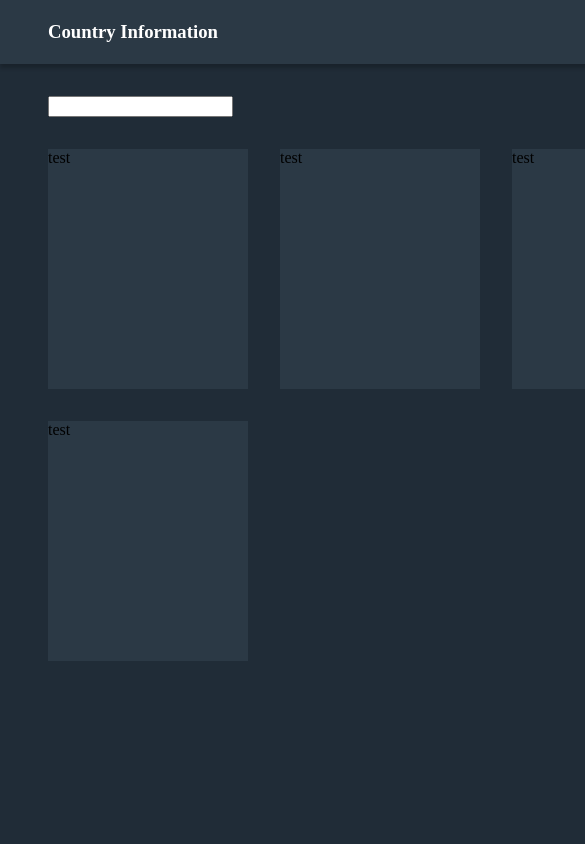
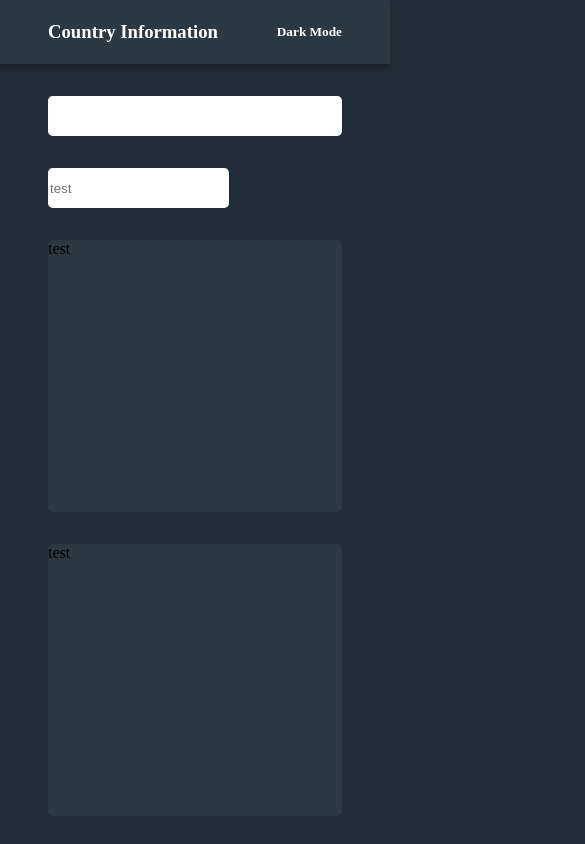
Before and after one commit to Scynes/country-lookup, a SvelteKit app: page / in a window 390 px wide. Shown: the top 844 px of the page, 585 px wide, since content can reach past the window. Built offline with nearby package versions, Linux system fonts and the light colour scheme.

Commit message:
wip-landing: inputs for search and region, refactored grid

```diff
--- a/public/style.css
+++ b/public/style.css
@@ -52,6 +52,10 @@
     align-items: center;
 }
 
+.flex.wrap {
+    flex-wrap: wrap;
+}
+
 .grid {
     display: grid;
 }
@@ -88,21 +92,26 @@
     box-shadow: 0 0.25rem 0.25rem rgba(0, 0, 0, 0.225);
 }
 
-#results {
+input {
+    min-height: 2.5rem;
+    outline: none;
+    border: none;
+    border-radius: 0.3rem;
+}
+
+input[type="search"] {
+    width: 24.5rem;
+}
+
+#lookup-container {
     display: grid;
-    grid-template-columns: repeat(4, 12.5rem);
+    grid-template-columns: repeat(4, auto);
     justify-content: center;
     gap: 2rem;
 }
 
-#results > div:nth-child(1) {
+#lookup-container > div:nth-child(1) {
     grid-column: span 4;
-}
-
-#lookup-container {
-    display: grid;
-    gap: 2rem;
-    grid-template-rows: auto 1fr;
 }
 
 #page-container {
@@ -113,7 +122,28 @@
 }
 
 .card {
-    height: 15rem;
-    width: 12.5rem;
+    height: 17rem;
+    width: 15rem;
+    border-radius: 0.3rem;
     background-color: var(--secondary-bg-col-dark);
 }
+
+@media (max-width: 480px) {
+
+    input[type="search"] {
+        width: 100%;
+    }
+
+    #lookup-container {
+        grid-template-columns: 1fr;
+        margin: 0 3rem;
+    }
+
+    #lookup-container > div:first-child {
+        grid-column: span 1;
+    }
+
+    .card  {
+        width: 100%;
+    }
+}
--- a/src/routes/+page.svelte
+++ b/src/routes/+page.svelte
@@ -1,7 +1,7 @@
-<div id="lookup-container" class="height-full margin-left-med margin-right-med">
-    <div id="results">
-        <div>
+<div id="lookup-container">
+    <div class="flex space-between wrap gap-med">
         <input type="search" name="" id="">
+        <input type="text" placeholder="test">
     </div>
     <div class="card">
         test
@@ -19,4 +19,3 @@
         test
     </div>
 </div>
-</div>
```
Lines whose indentation alone changed are shown as unchanged.
